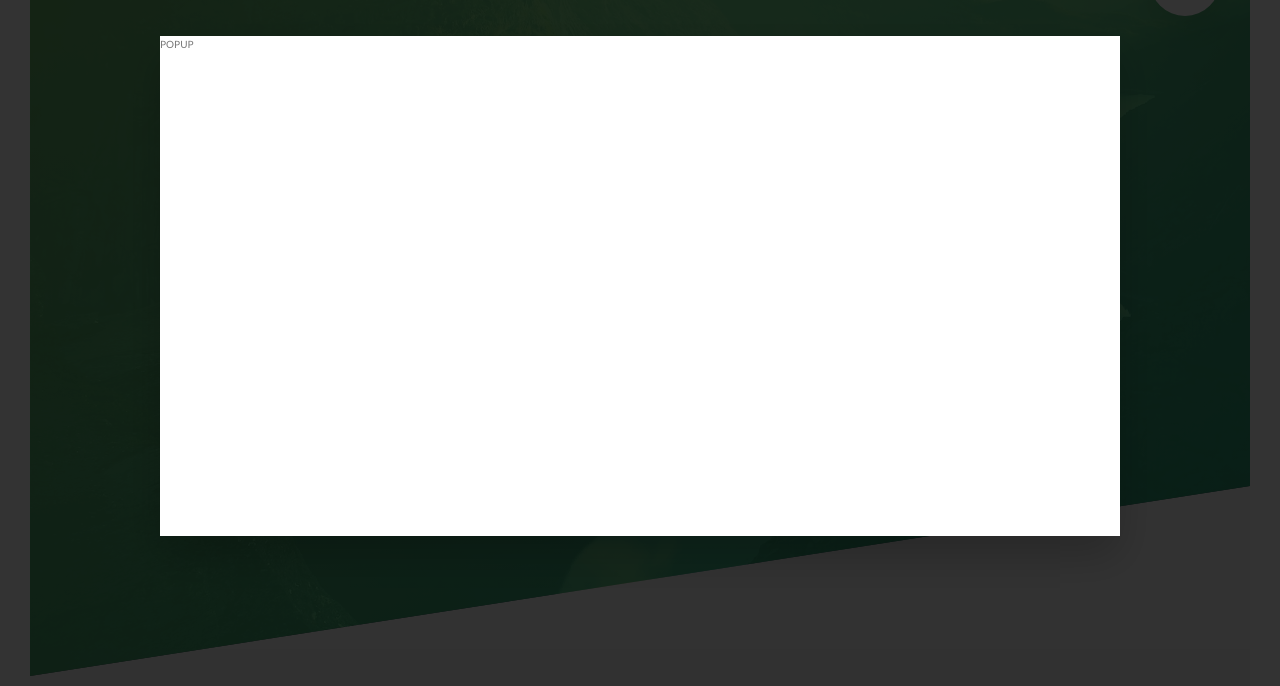
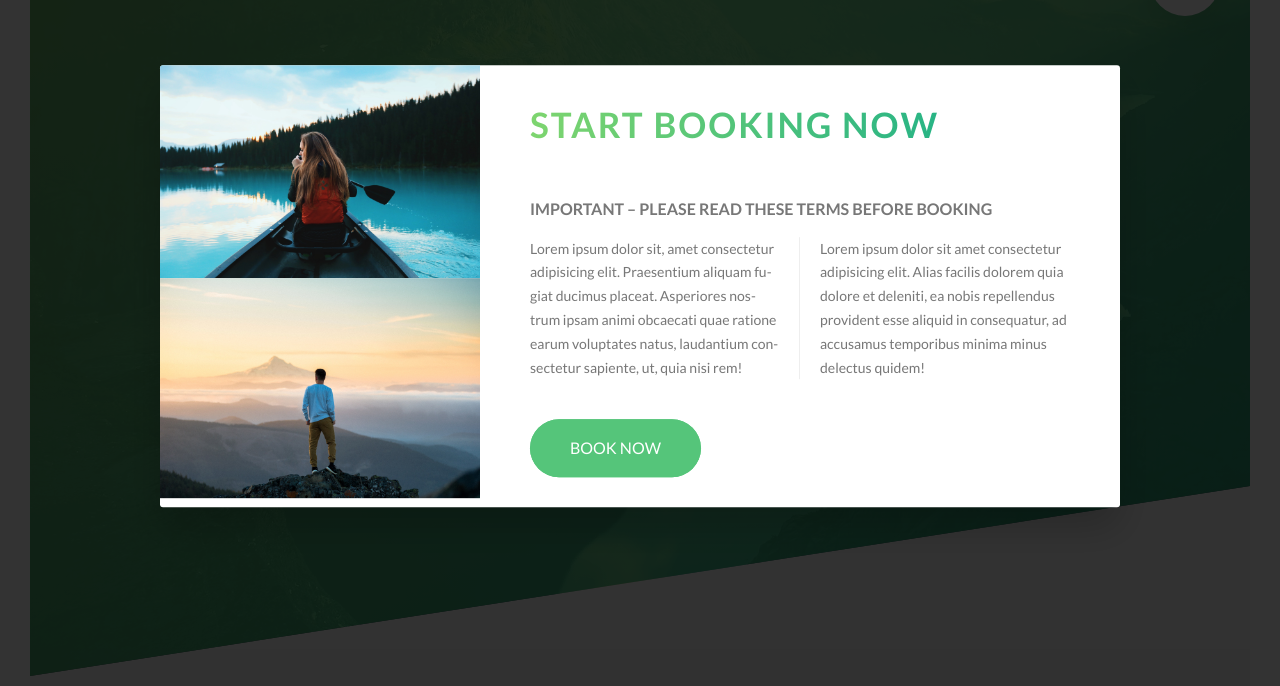
Before and after one commit to cjmcquain/natours, a website: page index.html in a window 1280 px wide. Shown: the part 114-800 px from the top of the page. Drawn offline with Linux system fonts and the light colour scheme.

Commit message:
Styled popup for booking

```diff
--- a/index.html
+++ b/index.html
@@ -410,7 +410,26 @@
 
     <div class="popup">
         <div class="popup__content">
-            POPUP
+            <div class="popup__left">
+                <img src="img/nat-8.jpg" alt="Tour photo" class="popup__img">
+                <img src="img/nat-9.jpg" alt="Tour photo" class="popup__img">
+            </div>
+            <div class="popup__right">
+                <h2 class="heading-secondary u-margin-bottom-medium">
+                    Start booking now
+                </h2>
+                <h3 class="heading-tertiary u-margin-bottom-small">
+                    Important &ndash; Please read these terms before booking
+                </h3>
+                <p class="popup__text">
+                    Lorem ipsum dolor sit, amet consectetur adipisicing elit. Praesentium aliquam fugiat ducimus placeat. Asperiores nostrum
+                    ipsam animi obcaecati quae ratione earum voluptates natus, laudantium consectetur sapiente, ut, quia
+                    nisi rem! Lorem ipsum dolor sit amet consectetur adipisicing elit. Alias facilis dolorem quia dolore
+                    et deleniti, ea nobis repellendus provident esse aliquid in consequatur, ad accusamus temporibus minima
+                    minus delectus quidem!
+                </p>
+                <a href="#" class="btn btn--green">Book now</a>
+            </div>
         </div>
     </div>
 
--- a/sass/components/_popup.scss
+++ b/sass/components/_popup.scss
@@ -10,8 +10,45 @@
   &__content {
     @include absCenter;
     width: 75%;
-    height: 50rem;
     background-color: $color-white;
     box-shadow: 0 2rem 4rem rgba($color-black, 0.2);
+    border-radius: 3px;
+    display: table;
+    overflow: hidden;
+  }
+
+  &__left {
+    width: 33.333333%;
+    display: table-cell;
+  }
+
+  &__right {
+    width: 66.6666667%;
+    display: table-cell;
+    vertical-align: middle;
+    padding: 3rem 5rem;
+  }
+
+  &__img {
+    display: block;
+    width: 100%;
+  }
+
+  &__text {
+    font-size: 1.4rem;
+    margin-bottom: 4rem;
+
+    -moz-column-count: 2;
+    -moz-column-gap: 4rem;
+    -moz-column-rule: 1px solid $color-grey-light-2;
+
+    column-count: 2;
+    column-gap: 4rem;
+    column-rule: 1px solid $color-grey-light-2;
+
+    -moz-hyphens: auto;
+    -ms-hyphens: auto;
+    -webkit-hyphens: auto;
+    hyphens: auto;
   }
 }
```
Also changed, not shown: css/style.css.
